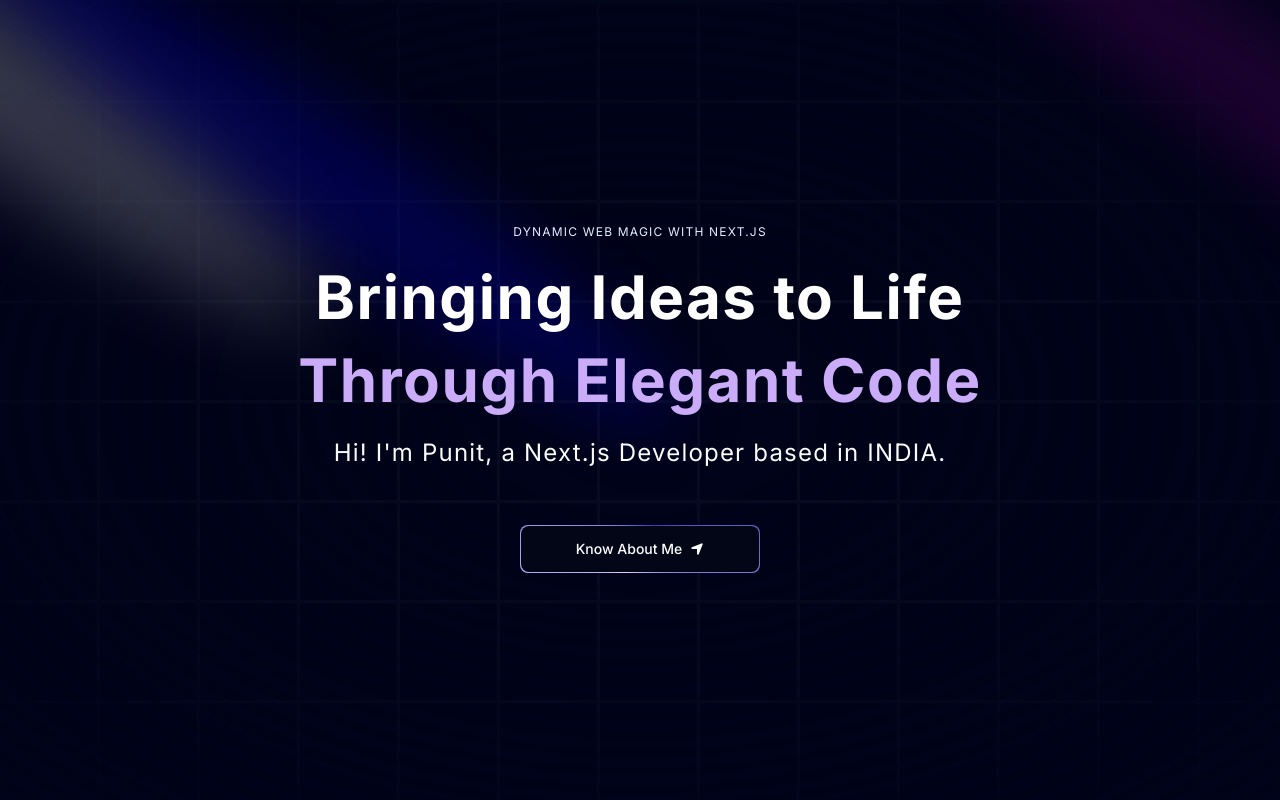
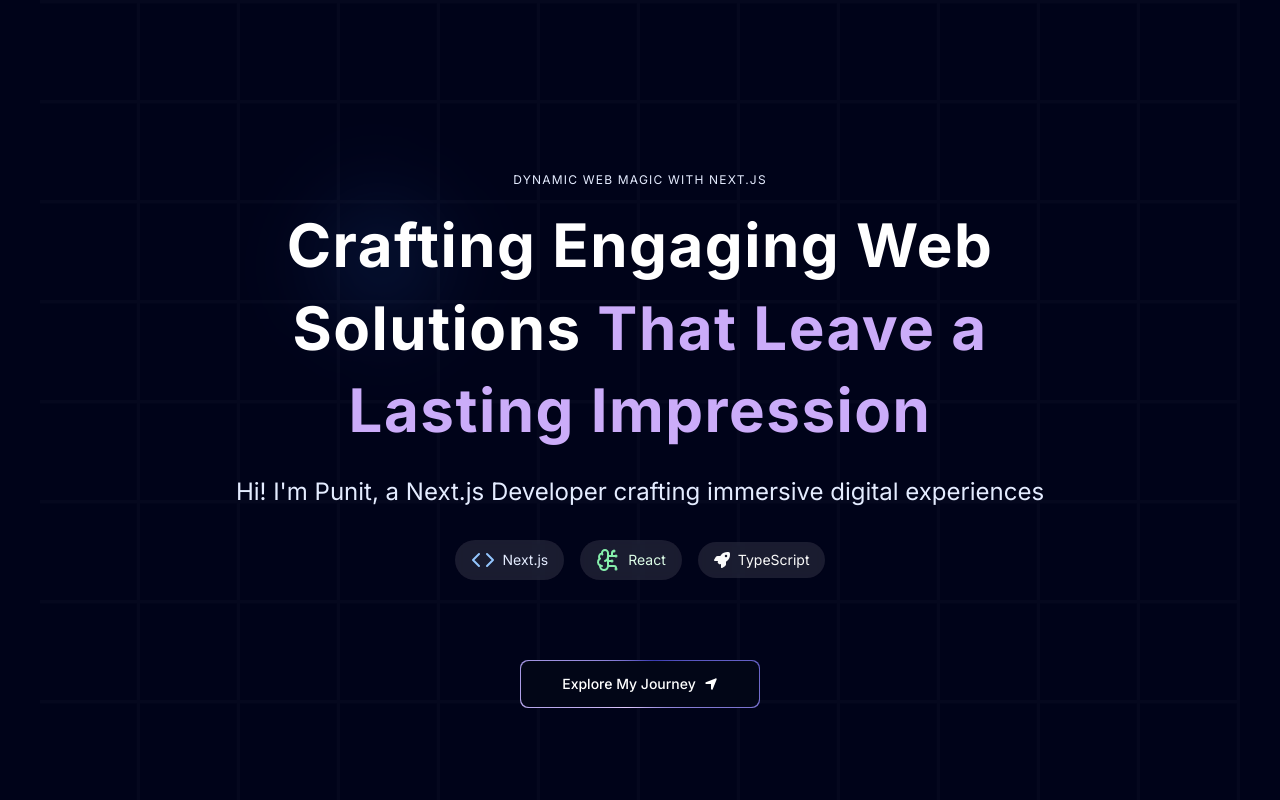
Before and after one commit to flywithpunitt/Punit.developer, a Next.js app: page / in a window 1280 px wide. Shown: the top 800 px of the page. Built offline with nearby package versions, Linux system fonts and the light colour scheme.

Commit message:
new changes

```diff
--- a/components/Hero.tsx
+++ b/components/Hero.tsx
@@ -1,74 +1,133 @@
-import { FaLocationArrow } from "react-icons/fa6";
+import React from 'react';
+import { motion } from 'framer-motion';
+import { FaLocationArrow, FaCode, FaRocket } from "react-icons/fa6";
+import { CodeIcon, BrainCircuit } from "lucide-react";
 
 import MagicButton from "./MagicButton";
-import { Spotlight } from "./ui/Spotlight";
 import { TextGenerateEffect } from "./ui/TextGenerateEffect";
+
+const HeroBackground = () => (
+  <motion.div
+    initial={{ opacity: 0 }}
+    animate={{ opacity: 1 }}
+    transition={{ duration: 1 }}
+    className="absolute inset-0 overflow-hidden"
+  >
+    {/* Futuristic Grid Background */}
+    <div className="absolute inset-0 bg-gradient-to-br ">
+      <div className="absolute inset-0 bg-grid-white/[0.02] pointer-events-none"></div>
+    </div>
+
+    {/* Animated Floating Shapes */}
+    <motion.div
+      className="absolute top-1/4 left-1/4 w-20 h-20 bg-blue-500/20 rounded-full blur-2xl"
+      animate={{
+        scale: [1, 1.3, 1],
+        rotate: [0, 360],
+        x: [-50, 50, -50],
+        y: [0, 40, 0],
+      }}
+      transition={{
+        duration: 10,
+        repeat: Infinity,
+        repeatType: "loop"
+      }}
+    />
+    <motion.div
+      className="absolute bottom-1/4 right-1/4 w-16 h-16 bg-purple-500/20 rounded-full blur-2xl"
+      animate={{
+        scale: [1, 1.2, 1],
+        rotate: [0, -360],
+        x: [50, -50, 50],
+        y: [0, 30, 0],
+      }}
+      transition={{
+        duration: 12,
+        repeat: Infinity,
+        repeatType: "loop"
+      }}
+    />
+  </motion.div>
+);
+
+const TechStack = () => (
+  <motion.div
+    initial={{ opacity: 0, y: 20 }}
+    animate={{ opacity: 1, y: 0 }}
+    transition={{ delay: 1, duration: 0.8 }}
+    className="flex items-center justify-center space-x-4 mt-8"
+  >
+    <div className="flex items-center bg-white/10 backdrop-blur-sm px-4 py-2 rounded-full">
+      <CodeIcon className="mr-2 text-blue-300" />
+      <span className="text-sm text-blue-100">Next.js</span>
+    </div>
+    <div className="flex items-center bg-white/10 backdrop-blur-sm px-4 py-2 rounded-full">
+      <BrainCircuit className="mr-2 text-green-300" />
+      <span className="text-sm text-green-100">React</span>
+    </div>
+    <div className="flex items-center bg-white/10 backdrop-blur-sm px-4 py-2 rounded-full">
+      <FaRocket className="mr-2 text-purple-300" />
+      <span className="text-sm text-purple-100">TypeScript</span>
+    </div>
+  </motion.div>
+);
 
 const Hero = () => {
   return (
-    <div id="home" className="pb-20 pt-36">
-      {/**
-       *  UI: Spotlights
-       *  Link: https://ui.aceternity.com/components/spotlight
-       */}
-      <div>
-        <Spotlight
-          className="-top-40 -left-10 md:-left-32 md:-top-20 h-screen"
-          fill="white"
+    <div id="home" className="relative w-full min-h-screen flex items-center justify-center overflow-hidden">
+      {/* Futuristic Background */}
+      <HeroBackground />
+
+      {/* Hero Content */}
+      <motion.div
+        initial={{ opacity: 0, y: 50 }}
+        animate={{ opacity: 1, y: 0 }}
+        transition={{ duration: 0.8 }}
+        className="relative z-10 text-center max-w-4xl px-4 mt-20"
+      >
+        <motion.p
+          initial={{ opacity: 0 }}
+          animate={{ opacity: 1 }}
+          transition={{ delay: 0.5, duration: 0.8 }}
+          className="uppercase tracking-widest text-xs text-center text-blue-100 mb-4"
+        >
+          Dynamic Web Magic with Next.js
+        </motion.p>
+
+        <TextGenerateEffect
+          words="Crafting Engaging Web Solutions That Leave a Lasting Impression"
+          className="text-center text-4xl md:text-5xl lg:text-6xl text-white font-bold mb-6"
         />
-        <Spotlight
-          className="h-[80vh] w-[50vw] top-10 left-full"
-          fill="purple"
-        />
-        <Spotlight className="left-80 top-28 h-[80vh] w-[50vw]" fill="blue" />
-      </div>
 
-      {/**
-       *  UI: grid
-       *  change bg color to bg-black-100 and reduce grid color from
-       *  0.2 to 0.03
-       */}
-      <div
-        className="h-screen w-full dark:bg-black-100 bg-white dark:bg-grid-white/[0.03] bg-grid-black-100/[0.2]
-       absolute top-0 left-0 flex items-center justify-center"
-      >
-        {/* Radial gradient for the container to give a faded look */}
-        <div
-          // chnage the bg to bg-black-100, so it matches the bg color and will blend in
-          className="absolute pointer-events-none inset-0 flex items-center justify-center dark:bg-black-100
-         bg-white [mask-image:radial-gradient(ellipse_at_center,transparent_20%,black)]"
-        />
-      </div>
+        <motion.p
+          initial={{ opacity: 0 }}
+          animate={{ opacity: 1 }}
+          transition={{ delay: 0.7, duration: 0.8 }}
+          className="text-center text-xl md:text-2xl text-blue-100 mb-8"
+        >
+          Hi! I&apos;m Punit, a Next.js Developer crafting immersive digital experiences
+        </motion.p>
 
-      <div className="flex justify-center relative my-20 z-10">
-        <div className="max-w-[89vw] md:max-w-2xl lg:max-w-[60vw] flex flex-col items-center justify-center">
-          <p className="uppercase tracking-widest text-xs text-center text-blue-100 max-w-80">
-            Dynamic Web Magic with Next.js
-          </p>
+        {/* Tech Stack */}
+        <TechStack />
 
-          {/**
-           *  Link: https://ui.aceternity.com/components/text-generate-effect
-           *
-           *  change md:text-6xl, add more responsive code
-           */}
-          <TextGenerateEffect
-            words="Bringing Ideas to Life Through Elegant Code"
-            className="text-center text-[40px] md:text-5xl lg:text-6xl"
-          />
-
-          <p className="text-center md:tracking-wider mb-4 text-sm md:text-lg lg:text-2xl">
-            Hi! I&apos;m Punit, a Next.js Developer based in INDIA.
-          </p>
-
+        {/* Call to Action */}
+        <motion.div
+          initial={{ opacity: 0, scale: 0.8 }}
+          animate={{ opacity: 1, scale: 1 }}
+          transition={{ delay: 1.2, duration: 0.5 }}
+          className="flex justify-center mt-10"
+        >
           <a href="#about">
             <MagicButton
-              title="Know About Me"
+              title="Explore My Journey"
               icon={<FaLocationArrow />}
               position="right"
+              // className="hover:scale-105 transition-transform duration-300"
             />
           </a>
-        </div>
-      </div>
+        </motion.div>
+      </motion.div>
     </div>
   );
 };
--- a/components/RecentProjects.tsx
+++ b/components/RecentProjects.tsx
@@ -41,7 +41,7 @@
               </h1>
 
               <p
-                className="lg:text-xl lg:font-normal font-light text-sm line-clamp-2"
+                className="lg:text-sm lg:font-normal font-light text-sm line-clamp-2"
                 style={{
                   color: "#BEC1DD",
                   margin: "1vh 0",
--- a/components/ui/GradientBg.tsx
+++ b/components/ui/GradientBg.tsx
@@ -39,16 +39,7 @@
   const [curY, setCurY] = useState(0);
   const [tgX, setTgX] = useState(0);
   const [tgY, setTgY] = useState(0);
-
-  // State to detect if we're on the client
-  const [isClient, setIsClient] = useState(false);
-
-  // Ensure code that relies on document only runs on the client
   useEffect(() => {
-    setIsClient(true); // This runs only on the client
-
-    if (typeof window !== "undefined") {
-      // Only runs on the client, safely using `document`
     document.body.style.setProperty(
       "--gradient-background-start",
       gradientBackgroundStart
@@ -65,8 +56,7 @@
     document.body.style.setProperty("--pointer-color", pointerColor);
     document.body.style.setProperty("--size", size);
     document.body.style.setProperty("--blending-value", blendingValue);
-    }
-  }, [gradientBackgroundStart, gradientBackgroundEnd, firstColor, secondColor, thirdColor, fourthColor, fifthColor, pointerColor, size, blendingValue]);
+  }, []);
 
   useEffect(() => {
     function move() {
@@ -95,8 +85,6 @@
   useEffect(() => {
     setIsSafari(/^((?!chrome|android).)*safari/i.test(navigator.userAgent));
   }, []);
-
-  if (!isClient) return null; // Return null or a loader while the client-side is being loaded
 
   return (
     <div
@@ -130,12 +118,51 @@
           isSafari ? "blur-2xl" : "[filter:url(#blurMe)_blur(40px)]"
         )}
       >
-        {/* Gradient Divs */}
-        <div className={cn(`absolute [background:radial-gradient(circle_at_center,_var(--first-color)_0,_var(--first-color)_50%)_no-repeat]`, `opacity-100`)}/>
-        <div className={cn(`absolute [background:radial-gradient(circle_at_center,_rgba(var(--second-color),_0.8)_0,_rgba(var(--second-color),_0)_50%)_no-repeat]`, `opacity-100`)}/>
-        <div className={cn(`absolute [background:radial-gradient(circle_at_center,_rgba(var(--third-color),_0.8)_0,_rgba(var(--third-color),_0)_50%)_no-repeat]`, `opacity-100`)}/>
-        <div className={cn(`absolute [background:radial-gradient(circle_at_center,_rgba(var(--fourth-color),_0.8)_0,_rgba(var(--fourth-color),_0)_50%)_no-repeat]`, `opacity-70`)}/>
-        <div className={cn(`absolute [background:radial-gradient(circle_at_center,_rgba(var(--fifth-color),_0.8)_0,_rgba(var(--fifth-color),_0)_50%)_no-repeat]`, `opacity-100`)}/>
+        <div
+          className={cn(
+            `absolute [background:radial-gradient(circle_at_center,_var(--first-color)_0,_var(--first-color)_50%)_no-repeat]`,
+            `[mix-blend-mode:var(--blending-value)] w-[var(--size)] h-[var(--size)] top-[calc(50%-var(--size)/2)] left-[calc(50%-var(--size)/2)]`,
+            `[transform-origin:center_center]`,
+            `animate-first`,
+            `opacity-100`
+          )}
+        ></div>
+        <div
+          className={cn(
+            `absolute [background:radial-gradient(circle_at_center,_rgba(var(--second-color),_0.8)_0,_rgba(var(--second-color),_0)_50%)_no-repeat]`,
+            `[mix-blend-mode:var(--blending-value)] w-[var(--size)] h-[var(--size)] top-[calc(50%-var(--size)/2)] left-[calc(50%-var(--size)/2)]`,
+            `[transform-origin:calc(50%-400px)]`,
+            `animate-second`,
+            `opacity-100`
+          )}
+        ></div>
+        <div
+          className={cn(
+            `absolute [background:radial-gradient(circle_at_center,_rgba(var(--third-color),_0.8)_0,_rgba(var(--third-color),_0)_50%)_no-repeat]`,
+            `[mix-blend-mode:var(--blending-value)] w-[var(--size)] h-[var(--size)] top-[calc(50%-var(--size)/2)] left-[calc(50%-var(--size)/2)]`,
+            `[transform-origin:calc(50%+400px)]`,
+            `animate-third`,
+            `opacity-100`
+          )}
+        ></div>
+        <div
+          className={cn(
+            `absolute [background:radial-gradient(circle_at_center,_rgba(var(--fourth-color),_0.8)_0,_rgba(var(--fourth-color),_0)_50%)_no-repeat]`,
+            `[mix-blend-mode:var(--blending-value)] w-[var(--size)] h-[var(--size)] top-[calc(50%-var(--size)/2)] left-[calc(50%-var(--size)/2)]`,
+            `[transform-origin:calc(50%-200px)]`,
+            `animate-fourth`,
+            `opacity-70`
+          )}
+        ></div>
+        <div
+          className={cn(
+            `absolute [background:radial-gradient(circle_at_center,_rgba(var(--fifth-color),_0.8)_0,_rgba(var(--fifth-color),_0)_50%)_no-repeat]`,
+            `[mix-blend-mode:var(--blending-value)] w-[var(--size)] h-[var(--size)] top-[calc(50%-var(--size)/2)] left-[calc(50%-var(--size)/2)]`,
+            `[transform-origin:calc(50%-800px)_calc(50%+800px)]`,
+            `animate-fifth`,
+            `opacity-100`
+          )}
+        ></div>
 
         {interactive && (
           <div
@@ -143,9 +170,10 @@
             onMouseMove={handleMouseMove}
             className={cn(
               `absolute [background:radial-gradient(circle_at_center,_rgba(var(--pointer-color),_0.8)_0,_rgba(var(--pointer-color),_0)_50%)_no-repeat]`,
+              `[mix-blend-mode:var(--blending-value)] w-full h-full -top-1/2 -left-1/2`,
               `opacity-70`
             )}
-          />
+          ></div>
         )}
       </div>
     </div>
```
Lines whose indentation alone changed are shown as unchanged.
